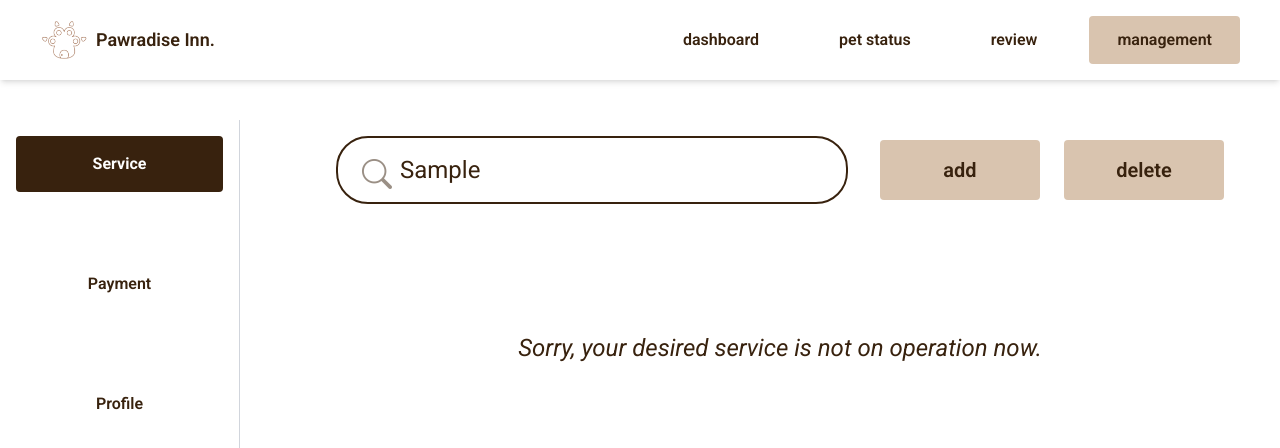
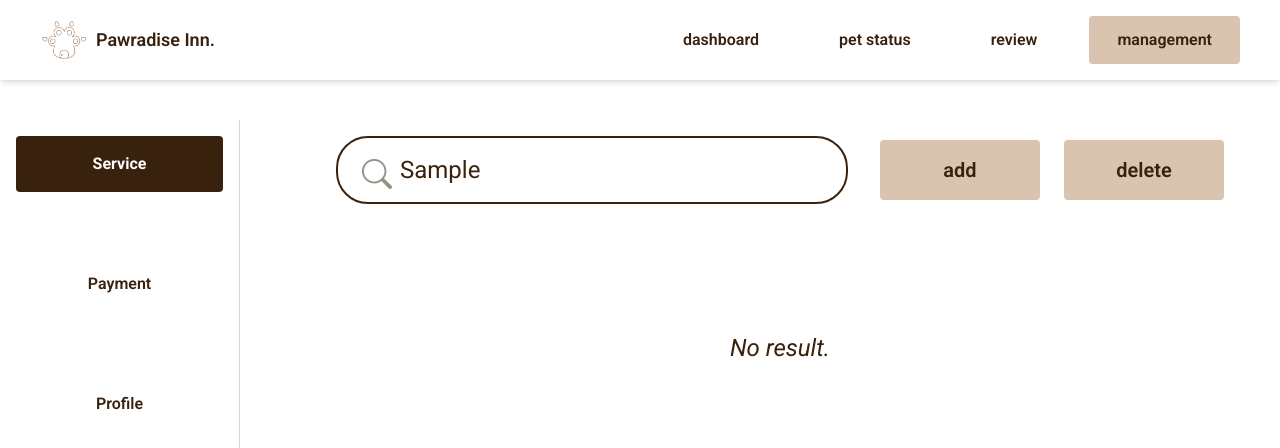
Before and after one commit to Pawradise-Inn/pawradise-inn, a React (Vite) app: page /staff/management in a window 1280 px wide. Both pictures are taken after typing "Sample" into the empty fields and a click on the button "add". Shown: the top 448 px of the page. Built offline with nearby package versions, Linux system fonts and the light colour scheme.

Commit message:
add search box to staff service edit

```diff
--- a/src/components/Management/Service_edit.jsx
+++ b/src/components/Management/Service_edit.jsx
@@ -46,7 +46,7 @@ const ServiceEdit = () => {
 
       {noResult ? (
         <p className="text-2xl w-full text-center mt-32 italic">
-          Sorry, your desired service is not on operation now.
+          No result.
         </p>
       ) : (
         <div className="grid grid-cols-1 sm:grid-cols-2 md:grid-cols-3 xl:grid-cols-4 gap-4 px-4">
```
